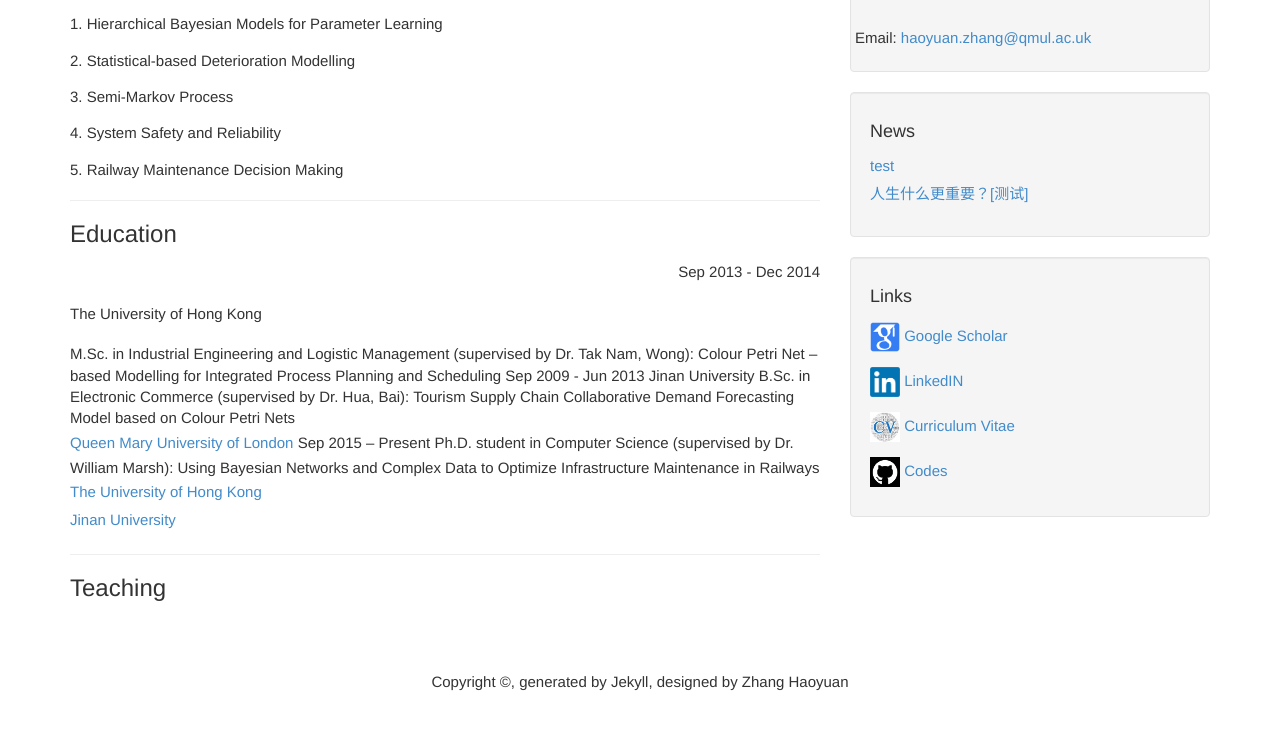
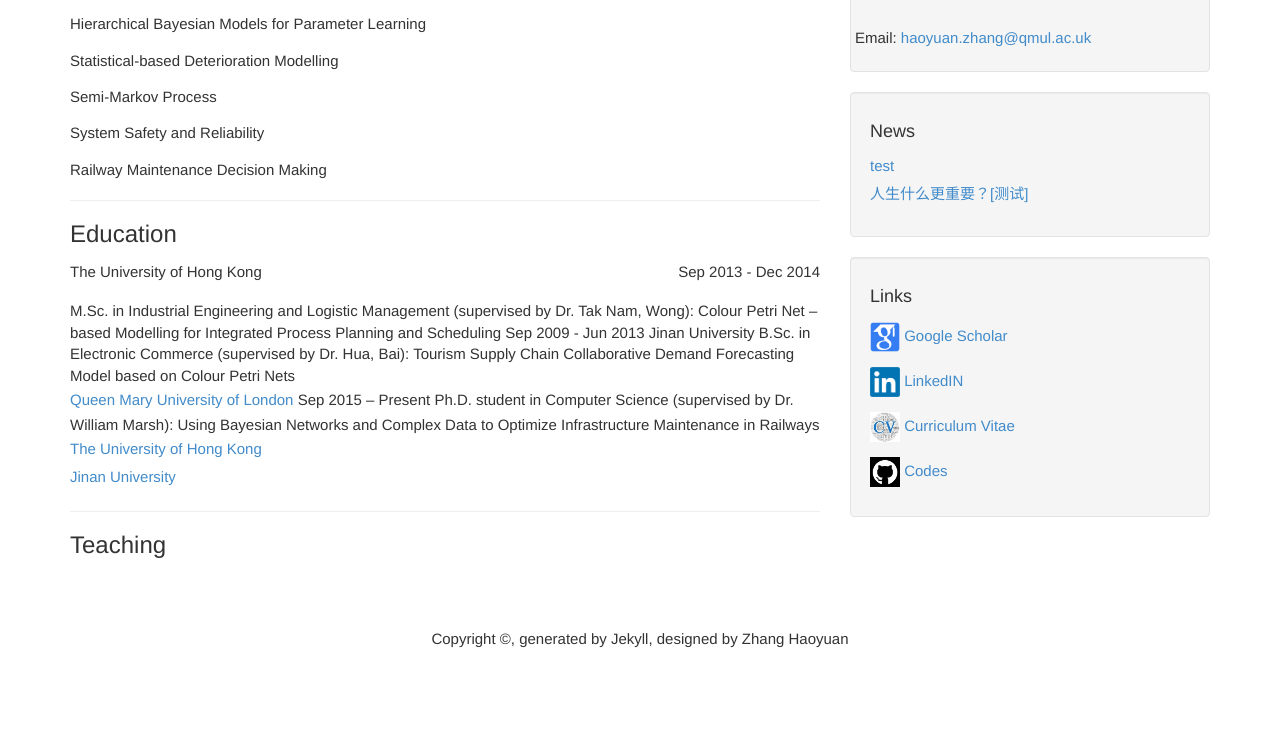
Before and after one commit to july0905/haoyuanzhang1990.github.io, a Jekyll site: the page built from index.html, in a window 1280 px wide and 1026 px high, cut to the strip 284-1014 px from the top of the window. Built offline with Jekyll 4.4.1, drawn with Linux system fonts in a browser that asks for light colours; the list of posts is cut into pages by our own code.

Commit message:
Update index.html

```diff
--- a/index.html
+++ b/index.html
@@ -16,18 +16,18 @@ My current research topic is <b>using Bayesian network models to improve mainten
 <p></p>
 <ul class="list-unstyled">
 
-<li>1. Hierarchical Bayesian Models for Parameter Learning</li>
+<li>Hierarchical Bayesian Models for Parameter Learning</li>
 <p></p>
-<li>2. Statistical-based Deterioration Modelling</li>
+<li>Statistical-based Deterioration Modelling</li>
 <p></p>
 
-<li>3. Semi-Markov Process</li>
+<li>Semi-Markov Process</li>
 <p></p>
 
-<li>4. System Safety and Reliability</li>
+<li>System Safety and Reliability</li>
 <p></p>
 
-<li>5. Railway Maintenance Decision Making</li>
+<li>Railway Maintenance Decision Making</li>
 </ul>
 
 
@@ -35,10 +35,9 @@ My current research topic is <b>using Bayesian network models to improve mainten
 
 <hr>
 <h3>Education</h3>
-
-<p align="right">Sep 2013 - Dec 2014</p>
-
-<p align="left"> The University of Hong Kong</p>
+<p style="text-align:left;">
+The University of Hong Kong<span style="float:right;">Sep 2013 - Dec 2014</span>
+</p>
 
 M.Sc. in Industrial Engineering and Logistic Management (supervised by Dr. Tak Nam, Wong): Colour Petri Net – based Modelling for Integrated Process Planning and Scheduling
 
```
